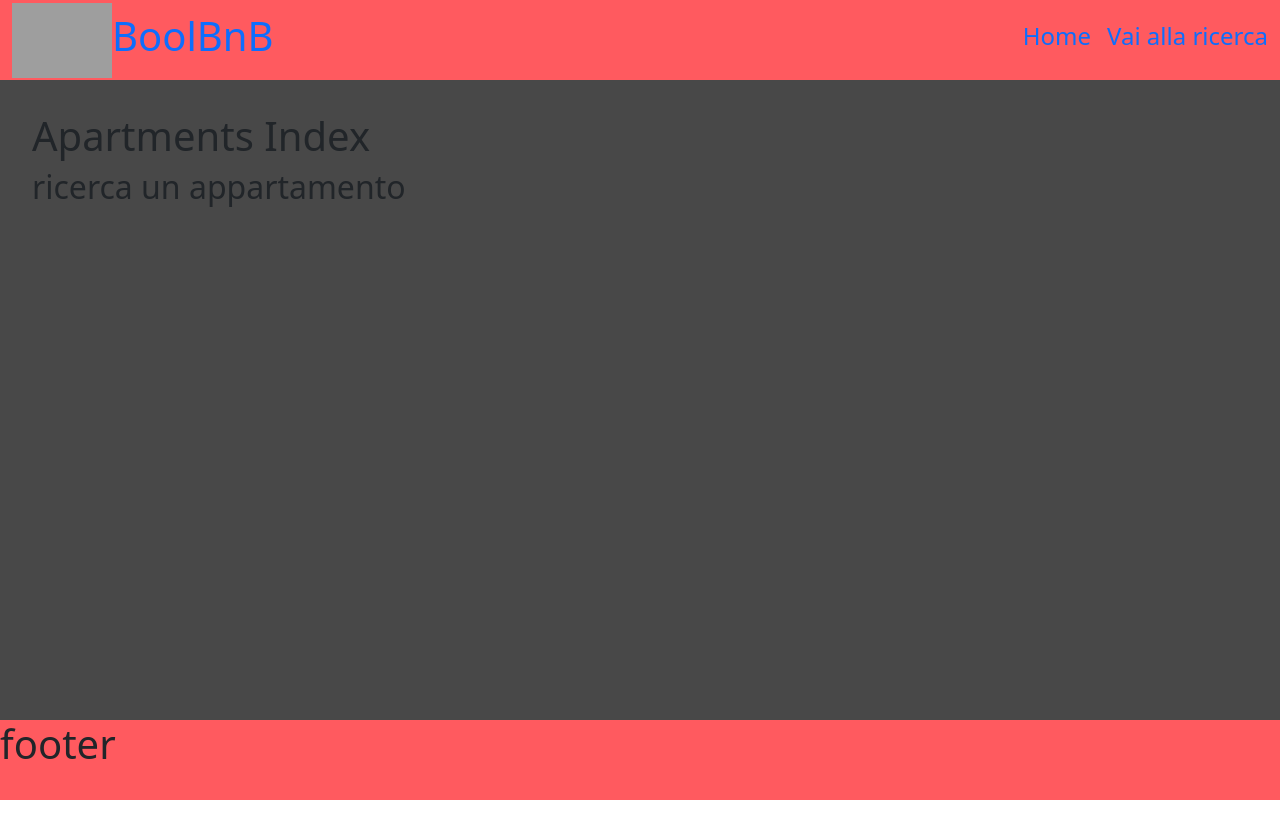
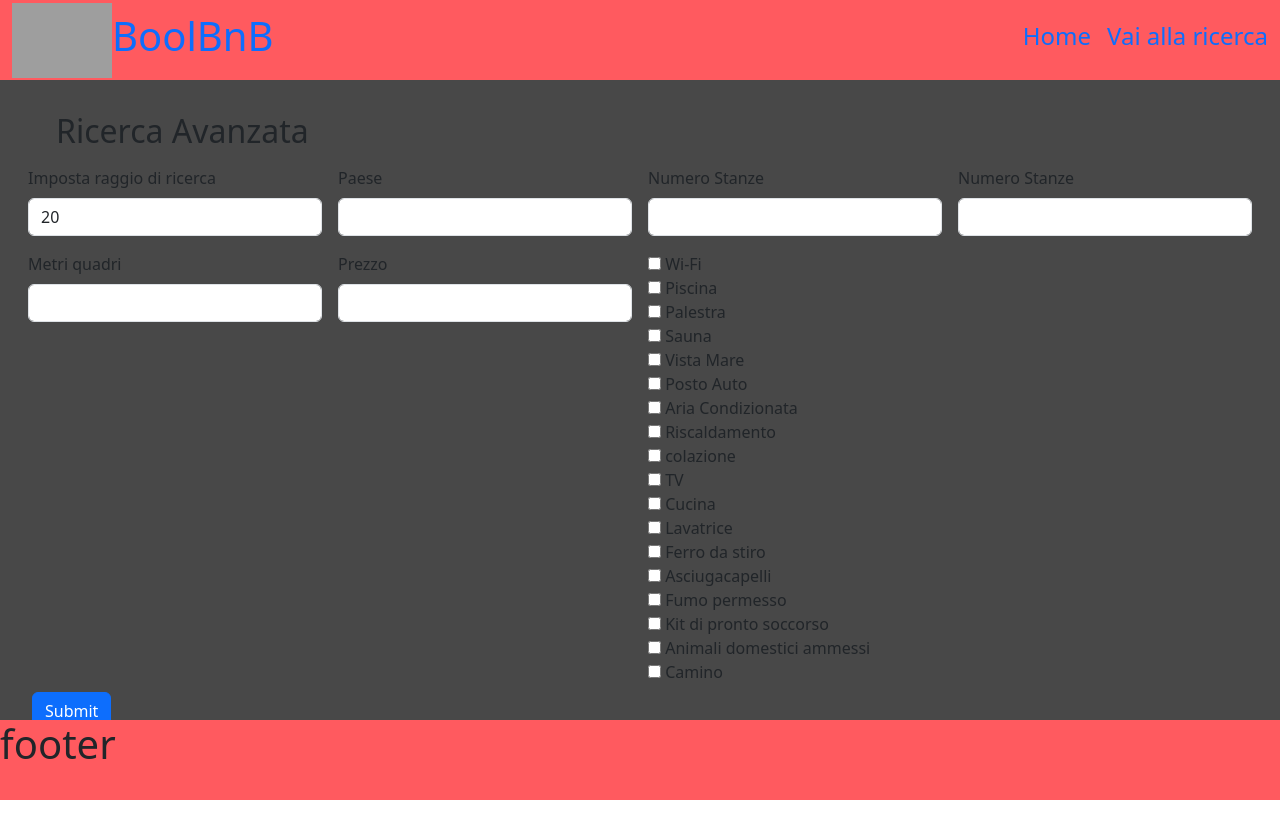
Before and after one commit to TommasoPezzola231/BoolBnB_Frontend_Project, a Vue app: page /apartments in a window 1280 px wide. Shown: the top 838 px of the page. Before the commit the page ends 800 px from the top, so only its background shows below. Built offline with nearby package versions, Linux system fonts and the light colour scheme; grey boxes are pictures that could not be loaded.

Commit message:
Aggiunto layout

```diff
--- a/src/views/ApartmentsIndex.vue
+++ b/src/views/ApartmentsIndex.vue
@@ -12,15 +12,89 @@ export default {
     },
     data () {
         return {
-        }
+            open: false,
+            services: [
+                "Wi-Fi",
+                "Piscina",
+                "Palestra",
+                "Sauna",
+                "Vista Mare",
+                "Posto Auto",
+                "Aria Condizionata",
+                "Riscaldamento",
+                "colazione",
+                "TV",
+                "Cucina",
+                "Lavatrice",
+                "Ferro da stiro",
+                "Asciugacapelli",
+                "Fumo permesso",
+                "Kit di pronto soccorso",
+                "Animali domestici ammessi",
+                "Camino"
+            ],
+            selectedServices: [],
+        };
     },
+    methods: {
+    }
 }
 </script>
 
 <template>
    <section>
-        <h1>Apartments Index</h1>
-        <h2>ricerca un appartamento</h2>
+        <h2 class="ms-4">Ricerca Avanzata</h2>
+
+        <form action="DaInserire" method="get">
+            <div class="row">
+
+                <div class="col-3 p-2">
+                    <label for="raggioRicerca" class="form-label">Imposta raggio di ricerca</label>
+                    <input type="number" class="form-control" id="raggioRicerca" name="raggioRicerca" value="20">
+                </div>
+
+                <div class="col-3 p-2">
+                    <label for="paese" class="form-label">Paese</label>
+                    <input type="text" class="form-control" id="paese" name="paese">
+                </div>
+
+                <div class="col-3 p-2">
+                    <label for="numeroStanze" class="form-label">Numero Stanze</label>
+                    <input type="number" class="form-control" id="numeroStanze" name="numeroStanze" min="1" max="15">
+                </div>
+
+                <div class="col-3 p-2">
+                    <label for="numeroBagni" class="form-label">Numero Stanze</label>
+                    <input type="number" class="form-control" id="numeroBagni" name="numeroBagni" min="1" max="7">
+                </div>
+
+            </div>
+
+
+            <div class="row">
+
+                <div class="col-3 p-2">
+                    <label for="metriQuadri" class="form-label">Metri quadri</label>
+                    <input type="number" class="form-control" id="metriQuadri" name="metriQuadri" min="1" max="400">
+                </div>
+
+                <div class="col-3 p-2">
+                    <label for="prezzo" class="form-label">Prezzo</label>
+                    <input type="number" class="form-control" id="prezzo" name="prezzo">
+                </div>
+
+                <div class="col-3 p-2">
+
+                    <label v-for="service in services" :key="service" class="dropdown-item">
+                        <input type="checkbox" :value="service" v-model="selectedServices">
+                        {{ service }}
+                    </label>
+
+                </div>
+
+            </div>
+            <button type="submit" class="btn btn-primary">Submit</button>
+        </form>
    </section>
 </template>
 
@@ -31,4 +105,5 @@ section {
     padding: 2rem;
     // giusto per staccare dai bordi
 }
+
 </style>
```
